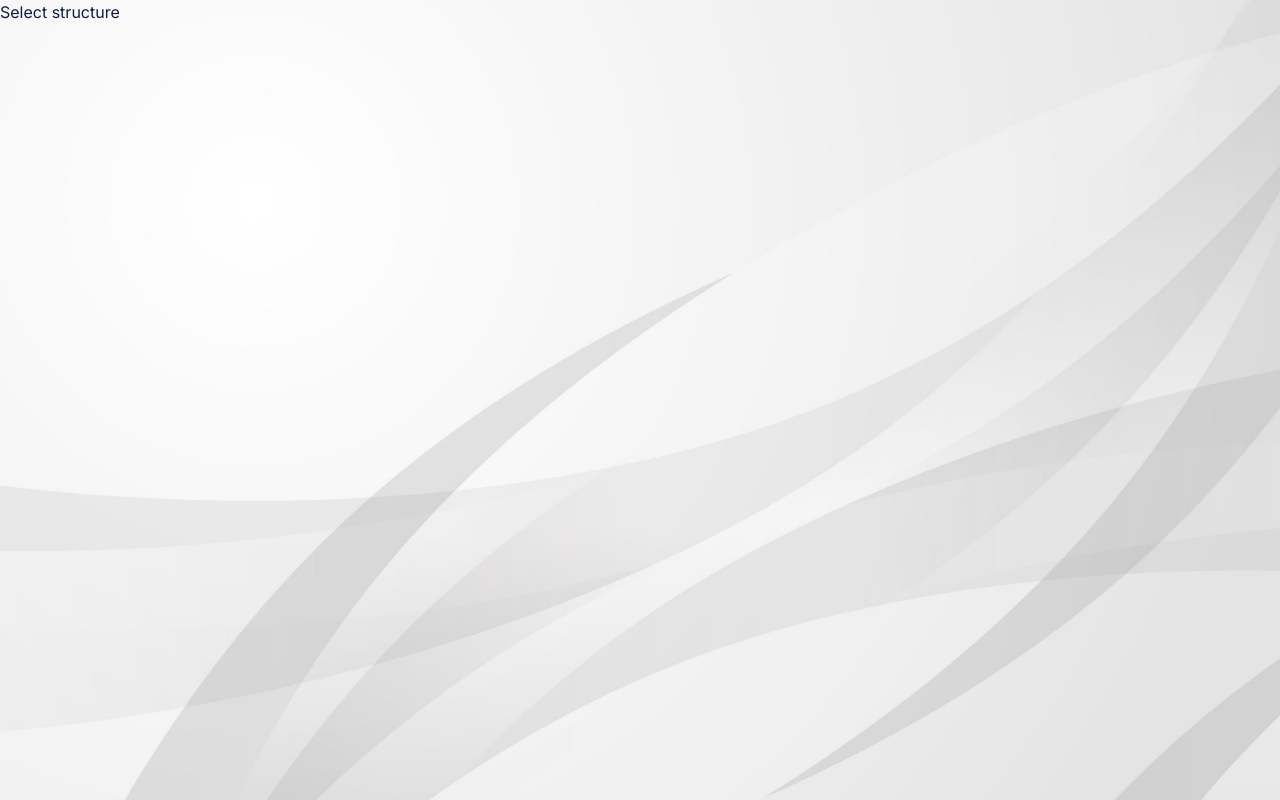
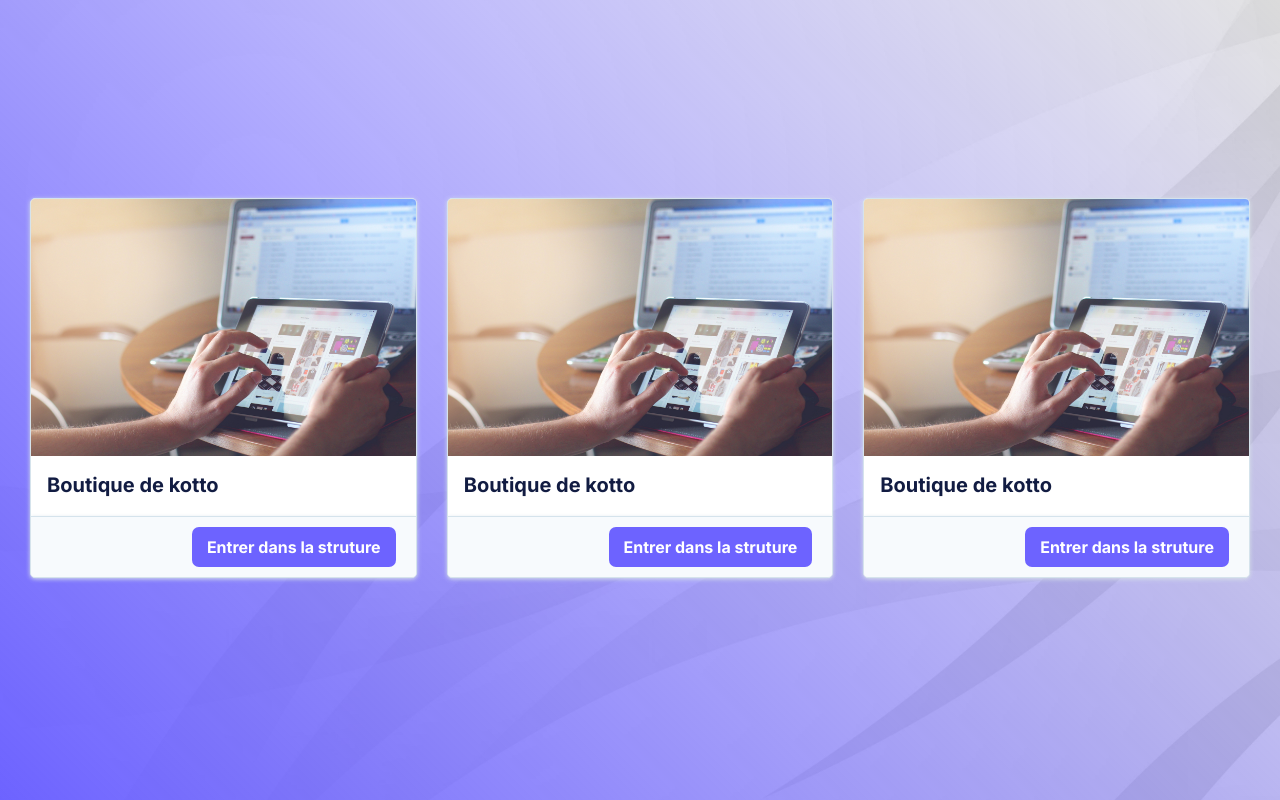
Before and after one commit to jeansamist/watapp, a React (Create React App) app: page /structures in a window 1280 px wide. Built offline with nearby package versions, Linux system fonts and the light colour scheme; sample sign-in values are in the browser's storage.

Commit message:
Liste de structures et fonctions de token

```diff
--- a/src/Views/DashboardView.jsx
+++ b/src/Views/DashboardView.jsx
@@ -9,6 +9,16 @@ import {CardWithoutFooter} from '../components/Cards.jsx';
 
 
 export default class DashboardView extends Component {
+  constructor(props) {
+    super(props)
+    this.state = {
+      structure: this.props.match.params.structure
+    }
+
+  }
+  componentDidMount () {
+    alert(`Vous êtes dans la structure : ${this.state.structure}`)
+  }
   render() {
     return (
       <div className="view dashboard-view">
--- a/src/Views/SelectStructure.jsx
+++ b/src/Views/SelectStructure.jsx
@@ -1,10 +1,56 @@
 import React, { Component } from 'react'
+import { CardSimple, CardWithImage } from '../components/Cards'
+import { createKey } from '../config/functions'
+import structureImageDefault from './../assets/images/app/scructures/default.jpg'
 
 export default class SelectStructure extends Component {
+  constructor(props) {
+    super(props)
+    this.build = this.build.bind(this)
+    this.state = {
+      sctructures: [
+        {
+          image: structureImageDefault,
+          name: "Boutique de kotto",
+          link: createKey(30)
+        },
+        {
+          image: structureImageDefault,
+          name: "Boutique de kotto",
+          link: createKey(30)
+        },
+        {
+          image: structureImageDefault,
+          name: "Boutique de kotto",
+          link: createKey(30)
+        }
+      ]
+    }
+  }
+
+  build () {
+    return this.state.sctructures.map((sctructure, k) => {
+      return <div className="col-sm-4 mb-4">
+        <CardWithImage imageSrc={sctructure.image} buttons={[
+          {
+            type: "link",
+            to: `/watapp/dashboard/${sctructure.link}`,
+            name: "Entrer dans la struture"
+          }
+          ]}>
+          <h1>{sctructure.name}</h1>
+        </CardWithImage>
+      </div>
+    })
+  }
   render() {
     return (
-      <div>
-        Select structure
+      <div className="login-view">
+        <div className="container-fluid">
+          <div className="row">
+            {this.build()}
+          </div>
+        </div>
       </div>
     )
   }
--- a/src/assets/styles/css/master.css
+++ b/src/assets/styles/css/master.css
@@ -519,6 +519,10 @@ section {
   padding: 15px 20px;
 }
 
+.card > .card-image {
+  margin-bottom: 0.5em;
+}
+
 .card > .card-head > h1,
 .card > .card-head > .title {
   font-size: 25px;
--- a/src/components/Cards.jsx
+++ b/src/components/Cards.jsx
@@ -25,11 +25,33 @@ export class Card extends Component {
   }
 }
 
-export class SimpleCard extends Component {
+export class CardSimple extends Component {
   render() {
     return (
       <div className="card-simple">
         {this.props.children}
+      </div>
+    )
+  }
+}
+
+export class CardWithImage extends Component {
+  render() {
+    return (
+      <div className="card">
+        <div className="card-image">
+          <img src={this.props.imageSrc} alt="" />
+        </div>
+        <div className="card-content">
+          {this.props.children}
+        </div>
+        {
+          this.props.buttons !== undefined ? <div className="card-footer">
+          {this.props.buttons.map((button, k) => <>
+            {button.type === "link" ? <Button type={button.type} key={k} name={button.name} to={button.to} /> : <Button type={button.type} key={k} name={button.name} />}
+          </>)}
+          </div> : ""
+        }
       </div>
     )
   }
--- a/src/components/Sidebar.jsx
+++ b/src/components/Sidebar.jsx
@@ -42,12 +42,12 @@ export default class Sidebar extends Component {
     {
       name: "Dashboard",
       ico: <HouseDoorFill />,
-      href: "/"
+      href: "/watapp/dashboard"
     },
     {
       name: "Commerce",
       ico: <BagFill />,
-      href: "/shopping"
+      href: "/watapp/shopping"
     },
     {
       name: "Clients",
--- /dev/null
+++ b/src/config/functions.js
@@ -0,0 +1,15 @@
+/**
+ * Créer une clé aléatoirement
+ * @param { Number } lenght Nombres de caractères de la clé
+ * @returns { String }
+ */
+export const createKey = (lenght = 10) => {
+  let symbols = "abcdefghijklmnopqrstuvwxyzABCDEFGHIJKLMNOPQRSTUVWXYZ0123456789a"
+  let key = "";
+  for (let i = 0; i < lenght; i++) {
+    const element = symbols[Math.round(Math.random() * (symbols.length - 1))];
+    key = key + element
+  }
+  console.log(key);
+  return key
+}
```
Also changed, not shown: src/assets/images/app/scructures/default.jpg (added).
